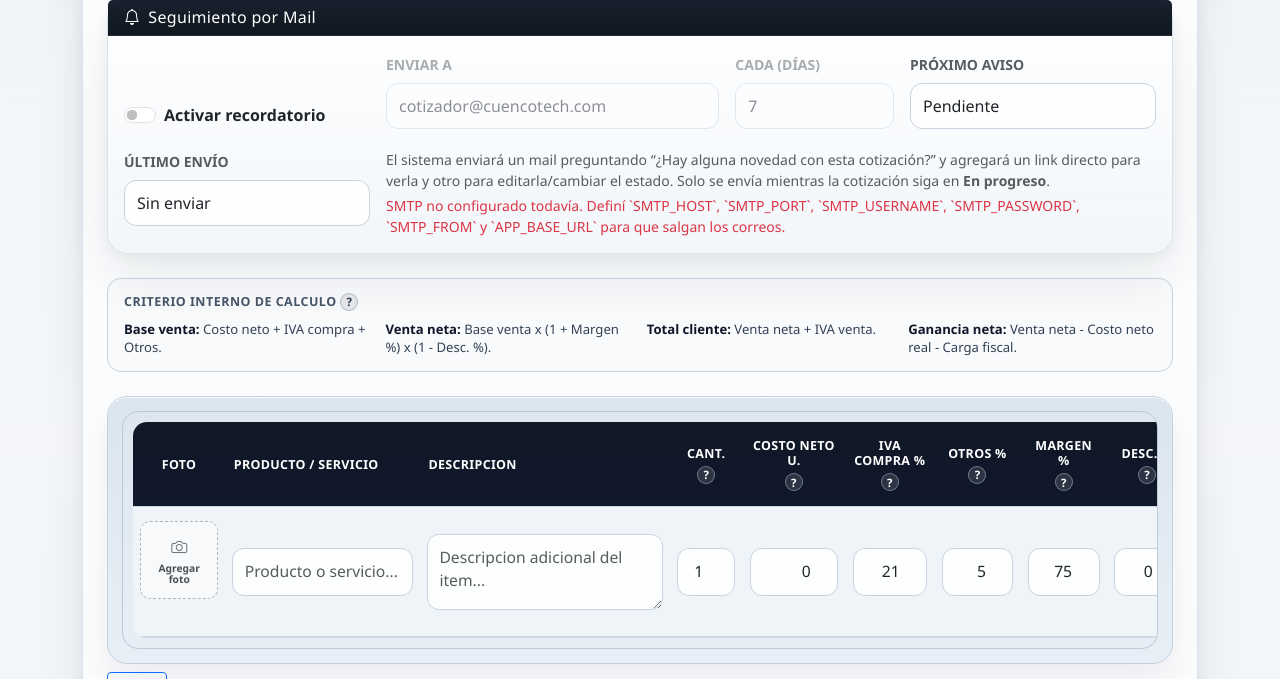
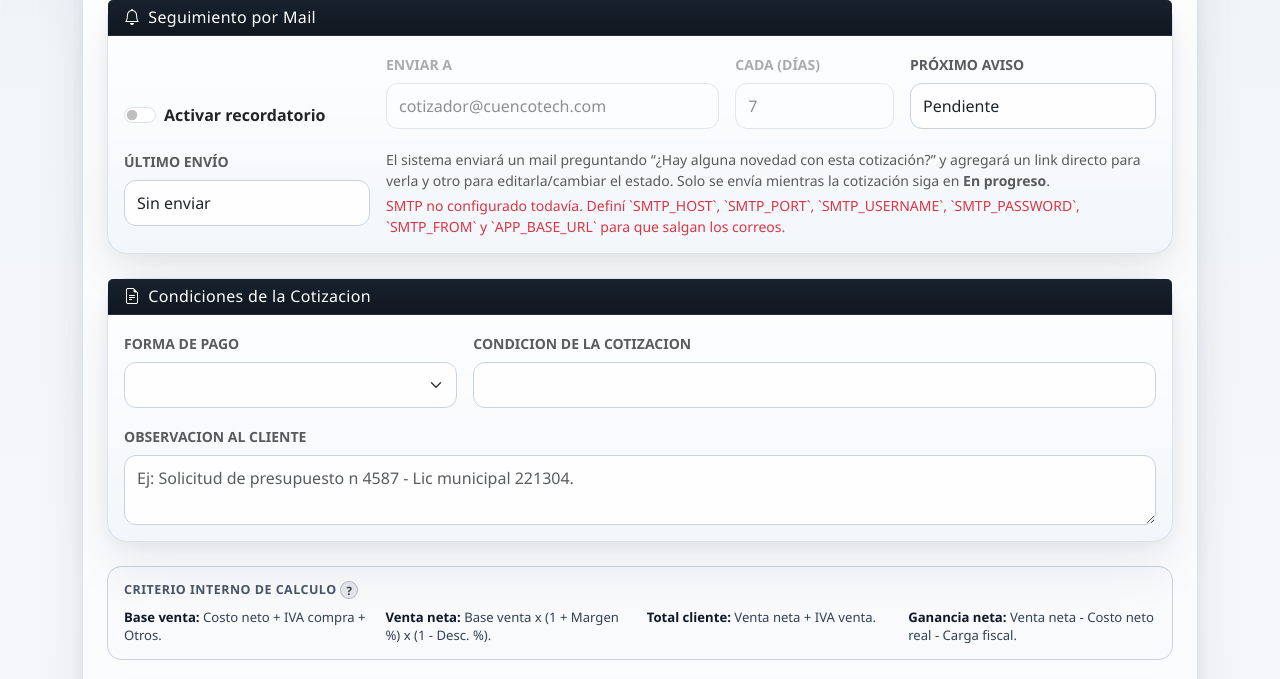
Before and after one commit to santacroce12/Cotizador-Cuenco, a Flask app: template templates/cotizador.html in a window 1280 px wide. Shown: the part 556-1235 px from the top of the page. Run offline with Flask 3, Linux system fonts and the light colour scheme; the template is opened without the code that fills it, so the values that code supplies are empty; some libraries are stand-ins or nearby versions.

Commit message:
Agregar forma de pago, condicion y desglose de IVA

```diff
--- a/app.py
+++ b/app.py
@@ -126,6 +126,13 @@ HISTORIAL_PER_PAGE = 20
 DASHBOARD_OPERATIVO_PER_PAGE = 15
 AUDITORIA_PER_PAGE = 25
 ESTADOS_COTIZACION = ("En progreso", "Aceptada", "Rechazada")
+FORMAS_PAGO_COTIZACION = (
+    "Contado",
+    "15 dias fecha fact.",
+    "30 dias",
+    "60 dias",
+    "A convenir",
+)
 FAMILIAS_COTIZACION = (
     "SEGURIDAD URBANA",
     "PARKING",
@@ -170,6 +177,9 @@ class Cotizacion(db.Model):
     moneda = db.Column(db.String(10), default="USD")
     tipo_cambio_usado = db.Column(db.Float)
     condicion_iva = db.Column(db.String(50))
+    condicion_cotizacion = db.Column(db.Text)
+    forma_pago = db.Column(db.String(50))
+    observacion_cliente = db.Column(db.Text)
     carga_fiscal_pct = db.Column(db.Float, default=0.0)
     carga_fiscal_monto = db.Column(db.Float, default=0.0)
     total_carga_fiscal = db.Column(db.Float, default=0.0)
@@ -449,6 +459,30 @@ def normalizar_tipo_cambio_valor(valor):
     return round(tasa, 4)
 
 
+def obtener_condicion_cotizacion_default():
+    return "Las imagenes son ilustrativas."
+
+
+def normalizar_forma_pago(valor):
+    valor = (valor or "").strip()
+    return valor if valor in FORMAS_PAGO_COTIZACION else "A convenir"
+
+
+def construir_desglose_iva_cotizacion(cotizacion):
+    desglose = {21.0: 0.0, 10.5: 0.0, 0.0: 0.0}
+    for item in cotizacion.items:
+        tasa = float(item.iva_item or 0.0)
+        if tasa not in desglose:
+            desglose[tasa] = 0.0
+        base_neta = (item.precio_venta or 0.0) * (item.cantidad or 0.0)
+        desglose[tasa] += base_neta * (tasa / 100.0)
+    return [
+        {"rate": tasa, "label": f"IVA {str(tasa).replace('.0', '')}%", "amount": round(monto, 2)}
+        for tasa, monto in desglose.items()
+        if tasa > 0 and round(monto, 2) > 0
+    ]
+
+
 def construir_contexto_tipo_cambio_cotizador(cotizacion=None):
     payload = obtener_tipo_cambio_oficial_bna()
     guardado = normalizar_tipo_cambio_valor(cotizacion.tipo_cambio_usado if cotizacion else None)
@@ -625,6 +659,15 @@ with app.app_context():
         db.session.commit()
     if "condicion_iva" not in columnas_cot:
         db.session.execute(db.text("ALTER TABLE cotizacion ADD COLUMN condicion_iva VARCHAR(50)"))
+        db.session.commit()
+    if "condicion_cotizacion" not in columnas_cot:
+        db.session.execute(db.text("ALTER TABLE cotizacion ADD COLUMN condicion_cotizacion TEXT"))
+        db.session.commit()
+    if "forma_pago" not in columnas_cot:
+        db.session.execute(db.text("ALTER TABLE cotizacion ADD COLUMN forma_pago VARCHAR(50)"))
+        db.session.commit()
+    if "observacion_cliente" not in columnas_cot:
+        db.session.execute(db.text("ALTER TABLE cotizacion ADD COLUMN observacion_cliente TEXT"))
         db.session.commit()
     if "numero_cotizacion" not in columnas_cot:
         db.session.execute(db.text("ALTER TABLE cotizacion ADD COLUMN numero_cotizacion VARCHAR(20)"))
@@ -1337,6 +1380,8 @@ def renderizar_cotizador(cotizacion=None):
         tipo_cambio_actual=tipo_cambio_ctx["actual"],
         tipo_cambio_estado_texto=tipo_cambio_ctx["estado_texto"],
         tipo_cambio_estado_error=tipo_cambio_ctx["estado_error"],
+        formas_pago_cotizacion=FORMAS_PAGO_COTIZACION,
+        condicion_cotizacion_default=obtener_condicion_cotizacion_default(),
     )
 
 
@@ -1396,6 +1441,9 @@ def generar_excel_cotizacion(cotizacion):
         ("Moneda", cotizacion.moneda or "ARS"),
         ("Tipo de cambio usado", cotizacion.tipo_cambio_usado if cotizacion.tipo_cambio_usado is not None else ""),
         ("Condicion IVA", cotizacion.condicion_iva or ""),
+        ("Forma de pago", cotizacion.forma_pago or ""),
+        ("Condicion de la cotizacion", cotizacion.condicion_cotizacion or ""),
+        ("Observacion al cliente", cotizacion.observacion_cliente or ""),
     ]
     for label, value in datos_generales:
         write_label_value(row, label, value)
@@ -1481,6 +1529,8 @@ def generar_excel_cotizacion(cotizacion):
         ("IVA total", cotizacion.total_iva or 0),
         ("Total a cobrar", cotizacion.total_final or 0),
     ]
+    for iva_linea in construir_desglose_iva_cotizacion(cotizacion):
+        resumen.insert(-1, (iva_linea["label"], iva_linea["amount"]))
     for idx, (label, value) in enumerate(resumen):
         r = resumen_inicio + idx
         ws.cell(row=r, column=11, value=label)
@@ -1849,6 +1899,9 @@ def persistir_cotizacion_desde_form(cotizacion=None):
         condicion_iva = "Consumidor Final"
     if cliente_sel and cliente_sel.condicion_iva in ("Exento", "Consumidor Final", "Responsable Inscrito"):
         condicion_iva = cliente_sel.condicion_iva
+    forma_pago = normalizar_forma_pago(request.form.get("forma_pago"))
+    condicion_cotizacion = (request.form.get("condicion_cotizacion") or "").strip() or obtener_condicion_cotizacion_default()
+    observacion_cliente = (request.form.get("observacion_cliente") or "").strip()
 
     es_edicion = cotizacion is not None
     estado_anterior = None
@@ -1863,6 +1916,9 @@ def persistir_cotizacion_desde_form(cotizacion=None):
             razon_social=RAZON_SOCIAL,
             cuit=CUIT,
             tipo_cambio_usado=tipo_cambio_usado,
+            forma_pago=forma_pago,
+            condicion_cotizacion=condicion_cotizacion,
+            observacion_cliente=observacion_cliente,
             carga_fiscal_pct=0.0,
             carga_fiscal_monto=0.0,
             total_carga_fiscal=0.0,
@@ -1892,6 +1948,9 @@ def persistir_cotizacion_desde_form(cotizacion=None):
     cotizacion.moneda = moneda
     cotizacion.tipo_cambio_usado = tipo_cambio_usado
     cotizacion.condicion_iva = condicion_iva
+    cotizacion.forma_pago = forma_pago
+    cotizacion.condicion_cotizacion = condicion_cotizacion
+    cotizacion.observacion_cliente = observacion_cliente
     cotizacion.carga_fiscal_pct = 0.0
     cotizacion.carga_fiscal_monto = 0.0
     preparar_seguimiento_cotizacion(cotizacion, cliente_sel=cliente_sel)
@@ -2767,11 +2826,13 @@ def ver_cotizacion(id):
     cot = Cotizacion.query.get_or_404(id)
     mostrar_descuento = any((item.descuento_pct or 0.0) > 0 for item in cot.items)
     current_user = getattr(g, "current_user", None)
+    desglose_iva = construir_desglose_iva_cotizacion(cot)
     return render_template(
         "cotizacion_cliente.html",
         cot=cot,
         domicilio_empresa=DOMICILIO,
         mostrar_descuento=mostrar_descuento,
+        desglose_iva=desglose_iva,
         quote_signature={
             "name": current_user.nombre_para_documentos if current_user else QUOTE_SIGNER_NAME,
             "role": QUOTE_SIGNER_ROLE,
--- a/templates/cotizador.html
+++ b/templates/cotizador.html
@@ -416,6 +416,45 @@
                             <div class="text-danger mt-1">SMTP no configurado todavía. Definí `SMTP_HOST`, `SMTP_PORT`, `SMTP_USERNAME`, `SMTP_PASSWORD`, `SMTP_FROM` y `APP_BASE_URL` para que salgan los correos.</div>
                             {% endif %}
                         </div>
+                    </div>
+                </div>
+            </div>
+        </div>
+
+        <div class="card soft-card mb-4">
+            <div class="card-header bg-dark text-white">
+                <h6 class="mb-0"><i class="bi bi-file-earmark-text me-2"></i>Condiciones de la Cotizacion</h6>
+            </div>
+            <div class="card-body">
+                <div class="row g-3">
+                    <div class="col-md-4">
+                        <label class="form-label fw-bold small text-muted text-uppercase">Forma de pago</label>
+                        <select name="forma_pago" id="forma_pago" class="form-select">
+                            {% set forma_pago_actual = cotizacion.forma_pago if cotizacion and cotizacion.forma_pago else 'A convenir' %}
+                            {% for forma in formas_pago_cotizacion %}
+                            <option value="{{ forma }}" {% if forma_pago_actual == forma %}selected{% endif %}>{{ forma }}</option>
+                            {% endfor %}
+                        </select>
+                    </div>
+                    <div class="col-md-8">
+                        <label class="form-label fw-bold small text-muted text-uppercase">Condicion de la cotizacion</label>
+                        <input
+                            type="text"
+                            name="condicion_cotizacion"
+                            id="condicion_cotizacion"
+                            class="form-control"
+                            value="{{ cotizacion.condicion_cotizacion if cotizacion and cotizacion.condicion_cotizacion else condicion_cotizacion_default }}"
+                        >
+                    </div>
+                    <div class="col-12">
+                        <label class="form-label fw-bold small text-muted text-uppercase">Observacion al cliente</label>
+                        <textarea
+                            name="observacion_cliente"
+                            id="observacion_cliente"
+                            class="form-control"
+                            rows="2"
+                            placeholder="Ej: Solicitud de presupuesto n 4587 - Lic municipal 221304."
+                        >{{ cotizacion.observacion_cliente if cotizacion and cotizacion.observacion_cliente else '' }}</textarea>
                     </div>
                 </div>
             </div>
@@ -732,7 +771,7 @@ function borradorTieneContenido(draft) {
     if (!draft) {
         return false;
     }
-    if (draft.cliente_id || draft.familia || draft.seguimiento_activo) {
+    if (draft.cliente_id || draft.familia || draft.seguimiento_activo || draft.forma_pago || draft.condicion_cotizacion || draft.observacion_cliente) {
         return true;
     }
     return (draft.items || []).some((item) => (
@@ -774,6 +813,9 @@ function obtenerBorradorCotizacion() {
         moneda: obtenerValor("#moneda"),
         tipo_cambio: obtenerValor("#tipo_cambio"),
         condicion_iva: obtenerValor("#condicion_iva"),
+        forma_pago: obtenerValor("#forma_pago"),
+        condicion_cotizacion: obtenerValor("#condicion_cotizacion"),
+        observacion_cliente: obtenerValor("#observacion_cliente"),
         estado: estadoSelect?.value || "En progreso",
         seguimiento_activo: Boolean(seguimientoActivo?.checked),
         seguimiento_cada_dias: obtenerValor("#seguimiento_cada_dias"),
@@ -842,6 +884,9 @@ function aplicarBorradorCotizacion(draft) {
     setValue("#moneda", draft.moneda);
     setValue("#tipo_cambio", draft.tipo_cambio);
     setValue("#condicion_iva", draft.condicion_iva);
+    setValue("#forma_pago", draft.forma_pago);
+    setValue("#condicion_cotizacion", draft.condicion_cotizacion);
+    setValue("#observacion_cliente", draft.observacion_cliente);
     setValue("#estado_cotizacion", draft.estado);
     setValue("#seguimiento_cada_dias", draft.seguimiento_cada_dias);
     const seguimientoActivo = document.getElementById("seguimiento_activo");
```
Also changed, not shown: templates/cotizacion_cliente.html (+29 -0 lines), tests/test_cotizador_calculos.py (+74 -0 lines).
